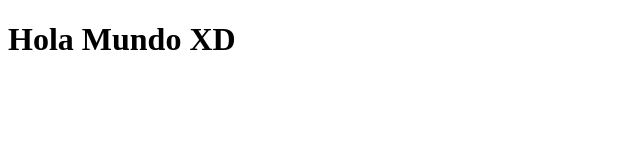
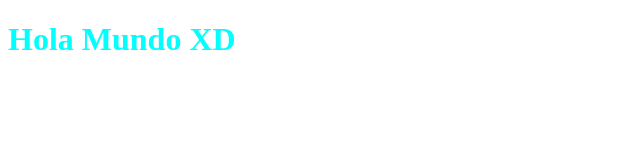
Before and after one commit to juanbiolatto/repositorio-henry, a plain HTML site: page index.html in a window 1280 px wide. Shown: the whole page, without its empty margins (0-640 px from the left). Drawn offline with Linux system fonts and the light colour scheme.

Commit message:
colorcito al h1

```diff
--- /dev/null
+++ b/estilos.css
@@ -0,0 +1,3 @@
+h1 {
+    color:aqua ;
+};
--- a/index.html
+++ b/index.html
@@ -4,6 +4,7 @@
     <meta charset="UTF-8">
     <meta http-equiv="X-UA-Compatible" content="IE=edge">
     <meta name="viewport" content="width=device-width, initial-scale=1.0">
+    <link rel="stylesheet" href="estilos.css">
     <title>Mi primera pagina web</title>
 </head>
 <body>
```
